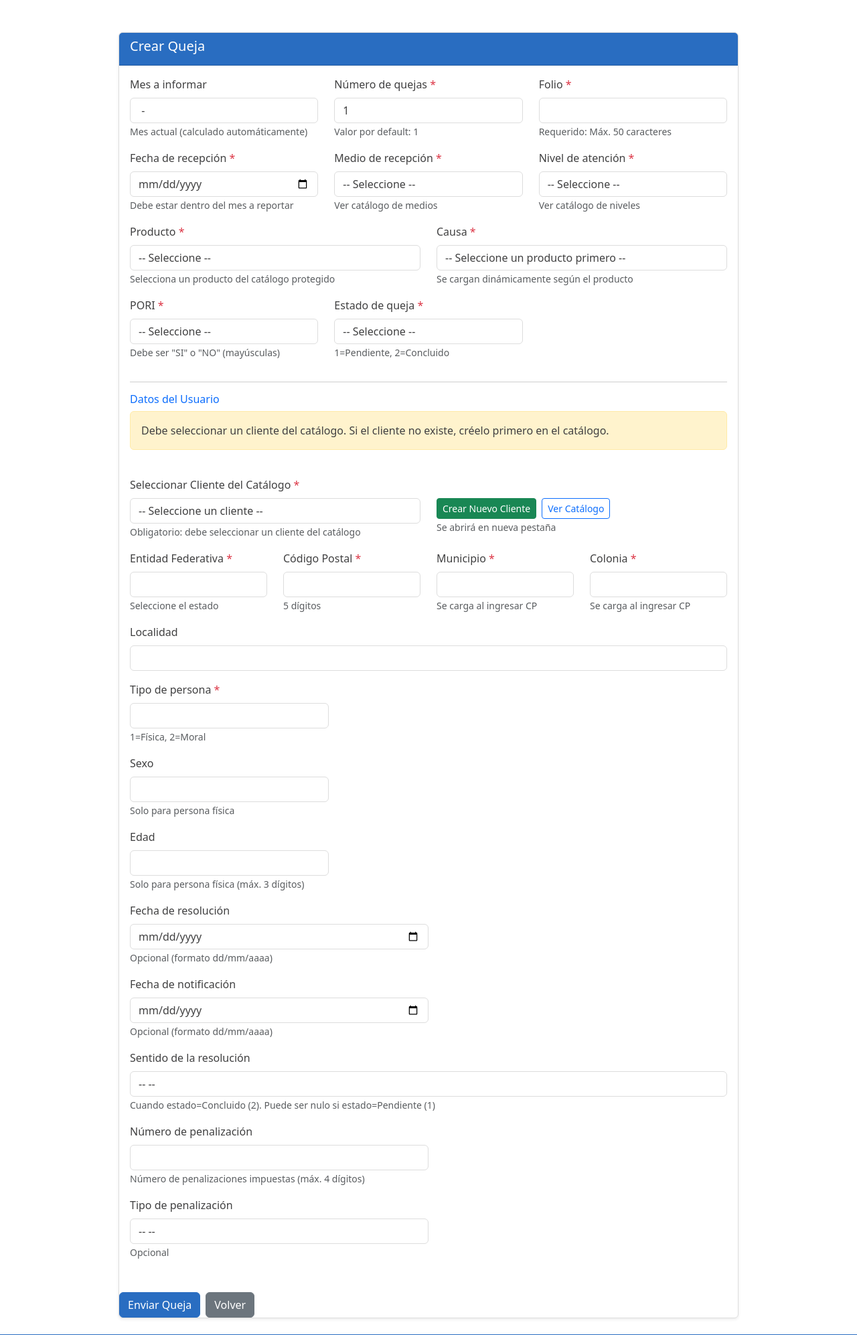
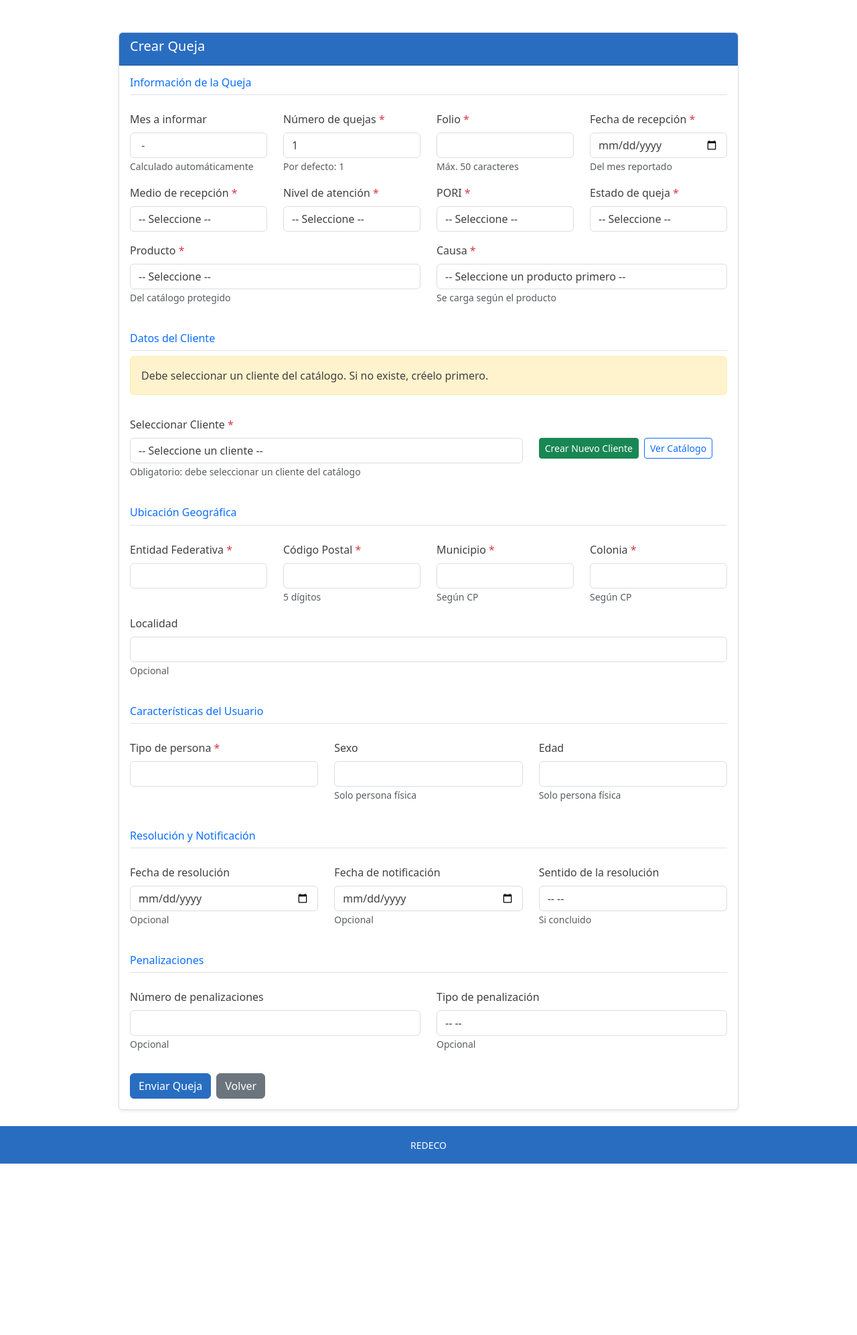
Before and after one commit to davidorado03/redeco-frontend, a Django app: template templates/create_queja.html in a window 1280 px wide. Shown: the part 56-2050 px from the top of the page at 67% size. After the commit the page ends 1794 px from the top, so only its background shows below. Run offline with Django 4.2, Linux system fonts and the light colour scheme; the template is opened without the code that fills it, so the values that code supplies are empty.

Commit message:
refactor(quejas): reorganizar estructura del formulario en secciones lógicas

```diff
--- a/templates/create_queja.html
+++ b/templates/create_queja.html
@@ -18,34 +18,45 @@
 
 				<form method="post">
 					{% csrf_token %}
+
+					<!-- SECCIÓN 1: INFORMACIÓN DE LA QUEJA -->
 					<div class="row">
-					<!-- CAMPOS REQUERIDOS PRINCIPALES -->
-					<div class="col-md-4 mb-3">
-						<label class="form-label">Mes a informar </label>
+						<div class="col-12 mb-3">
+							<h6 class="text-primary border-bottom pb-2">
+								<i class="bi bi-file-text"></i> Información de la Queja
+							</h6>
+						</div>
+					</div>
+
+					<div class="row">
+						<div class="col-md-3 mb-3">
+							<label class="form-label">Mes a informar</label>
 							<input type="hidden" name="no_trim" value="{{ current_month }}" />
 							<input type="text" class="form-control" value="{{ current_month }} - {% if current_month == 1 %}Enero{% elif current_month == 2 %}Febrero{% elif current_month == 3 %}Marzo{% elif current_month == 4 %}Abril{% elif current_month == 5 %}Mayo{% elif current_month == 6 %}Junio{% elif current_month == 7 %}Julio{% elif current_month == 8 %}Agosto{% elif current_month == 9 %}Septiembre{% elif current_month == 10 %}Octubre{% elif current_month == 11 %}Noviembre{% elif current_month == 12 %}Diciembre{% endif %}" readonly />
-						<small class="form-text text-muted">Mes actual (calculado automáticamente)</small>
+							<small class="form-text text-muted">Calculado automáticamente</small>
 						</div>
 
-					<div class="col-md-4 mb-3">
+						<div class="col-md-3 mb-3">
 							<label class="form-label">Número de quejas <span class="text-danger">*</span></label>
 							<input type="number" name="quejas_num" class="form-control" value="{{ form.quejas_num|default:'1' }}" min="1" required />
-							<small class="form-text text-muted">Valor por default: 1</small>
+							<small class="form-text text-muted">Por defecto: 1</small>
 						</div>
 
-						<div class="col-md-4 mb-3">
+						<div class="col-md-3 mb-3">
 							<label class="form-label">Folio <span class="text-danger">*</span></label>
 							<input name="folio" class="form-control" maxlength="50" value="{{ form.folio }}" required />
-							<small class="form-text text-muted">Requerido: Máx. 50 caracteres</small>
+							<small class="form-text text-muted">Máx. 50 caracteres</small>
 						</div>
 
-						<div class="col-md-4 mb-3">
+						<div class="col-md-3 mb-3">
 							<label class="form-label">Fecha de recepción <span class="text-danger">*</span></label>
 							<input type="date" name="fecha_recepcion" class="form-control" value="{{ form.fecha_recepcion }}" required />
-							<small class="form-text text-muted">Debe estar dentro del mes a reportar</small>
+							<small class="form-text text-muted">Del mes reportado</small>
+						</div>
 					</div>
 
-					<div class="col-md-4 mb-3">
+					<div class="row">
+						<div class="col-md-3 mb-3">
 							<label class="form-label">Medio de recepción <span class="text-danger">*</span></label>
 							<select name="medio_id" class="form-control" required>
 								<option value="">-- Seleccione --</option>
@@ -53,10 +64,9 @@
 								<option value="{{ m.medioId }}">{{ m.medioDsc }}</option>
 								{% endfor %}
 							</select>
-						<small class="form-text text-muted">Ver catálogo de medios</small>
 						</div>
 
-					<div class="col-md-4 mb-3">
+						<div class="col-md-3 mb-3">
 							<label class="form-label">Nivel de atención <span class="text-danger">*</span></label>
 							<select name="nivel_id" class="form-control" required>
 								<option value="">-- Seleccione --</option>
@@ -64,9 +74,28 @@
 								<option value="{{ n.nivelDeAtencionId }}">{{ n.nivelDeAtencionDsc }}</option>
 								{% endfor %}
 							</select>
-							<small class="form-text text-muted">Ver catálogo de niveles</small>
 						</div>
 
+						<div class="col-md-3 mb-3">
+							<label class="form-label">PORI <span class="text-danger">*</span></label>
+							<select name="pori" class="form-control" required>
+								<option value="">-- Seleccione --</option>
+								<option value="SI">SI</option>
+								<option value="NO">NO</option>
+							</select>
+						</div>
+
+						<div class="col-md-3 mb-3">
+							<label class="form-label">Estado de queja <span class="text-danger">*</span></label>
+							<select name="estatus" class="form-control" required>
+								<option value="">-- Seleccione --</option>
+								<option value="1">1 - Pendiente</option>
+								<option value="2">2 - Concluido</option>
+							</select>
+						</div>
+					</div>
+
+					<div class="row">
 						<div class="col-md-6 mb-3">
 							<label class="form-label">Producto <span class="text-danger">*</span></label>
 							<select id="producto_select" name="producto" class="form-control" required>
@@ -79,7 +108,7 @@
 									{% endif %}
 								{% endfor %}
 							</select>
-							<small class="form-text text-muted">Selecciona un producto del catálogo protegido</small>
+							<small class="form-text text-muted">Del catálogo protegido</small>
 						</div>
 
 						<div class="col-md-6 mb-3">
@@ -87,40 +116,25 @@
 							<select id="causas_select" name="causas_id" class="form-control" required>
 								<option value="">-- Seleccione un producto primero --</option>
 							</select>
-							<small class="form-text text-muted">Se cargan dinámicamente según el producto</small>
-						</div>
-
-						<div class="col-md-4 mb-3">
-							<label class="form-label">PORI <span class="text-danger">*</span></label>
-							<select name="pori" class="form-control" required>
-								<option value="">-- Seleccione --</option>
-								<option value="SI">SI</option>
-								<option value="NO">NO</option>
-							</select>
-							<small class="form-text text-muted">Debe ser "SI" o "NO" (mayúsculas)</small>
-						</div>
-
-						<div class="col-md-4 mb-3">
-							<label class="form-label">Estado de queja <span class="text-danger">*</span></label>
-							<select name="estatus" class="form-control" required>
-								<option value="">-- Seleccione --</option>
-								<option value="1">1 - Pendiente</option>
-								<option value="2">2 - Concluido</option>
-							</select>
-							<small class="form-text text-muted">1=Pendiente, 2=Concluido</small>
-						</div>
-
-						<!-- DATOS GEOGRÁFICOS REQUERIDOS -->
-						<div class="col-12 mb-4">
-							<hr>
-							<h6 class="text-primary">Datos del Usuario</h6>
-							<div class="alert alert-warning">
-								<i class="bi bi-exclamation-triangle"></i> Debe seleccionar un cliente del catálogo. Si el cliente no existe, créelo primero en el catálogo.
+							<small class="form-text text-muted">Se carga según el producto</small>
 						</div>
 					</div>
 
-						<div class="col-md-6 mb-3">
-							<label class="form-label">Seleccionar Cliente del Catálogo <span class="text-danger">*</span></label>
+					<!-- SECCIÓN 2: DATOS DEL CLIENTE -->
+					<div class="row mt-4">
+						<div class="col-12 mb-3">
+							<h6 class="text-primary border-bottom pb-2">
+								<i class="bi bi-person"></i> Datos del Cliente
+							</h6>
+							<div class="alert alert-warning mb-3">
+								<i class="bi bi-exclamation-triangle"></i> Debe seleccionar un cliente del catálogo. Si no existe, créelo primero.
+							</div>
+						</div>
+					</div>
+
+					<div class="row">
+						<div class="col-md-8 mb-3">
+							<label class="form-label">Seleccionar Cliente <span class="text-danger">*</span></label>
 							<select id="cliente_select" class="form-control" required>
 								<option value="">-- Seleccione un cliente --</option>
 								{% for c in clientes %}
@@ -143,21 +157,31 @@
 							<small class="form-text text-muted">Obligatorio: debe seleccionar un cliente del catálogo</small>
 						</div>
 
-						<div class="col-md-6 mb-3">
+						<div class="col-md-4 mb-3">
 							<label class="form-label">&nbsp;</label>
 							<div class="d-flex gap-2">
 								<a href="{% url 'redeco_frontend:clientes_create' %}" class="btn btn-success btn-sm" target="_blank">
 									<i class="bi bi-plus-circle"></i> Crear Nuevo Cliente
 								</a>
 								<a href="{% url 'redeco_frontend:clientes_list' %}" class="btn btn-outline-primary btn-sm" target="_blank">
-									<i class="bi bi-pencil-square"></i> Ver Catálogo
+									<i class="bi bi-list-ul"></i> Ver Catálogo
 								</a>
 							</div>
-							<small class="form-text text-muted">Se abrirá en nueva pestaña</small>
+						</div>
 					</div>
 
 					<input type="hidden" id="cliente_id_hidden" name="cliente_id" value="">
 
+					<!-- SECCIÓN 3: DATOS GEOGRÁFICOS -->
+					<div class="row mt-4">
+						<div class="col-12 mb-3">
+							<h6 class="text-primary border-bottom pb-2">
+								<i class="bi bi-geo-alt"></i> Ubicación Geográfica
+							</h6>
+						</div>
+					</div>
+
+					<div class="row">
 						<div class="col-md-3 mb-3">
 							<label class="form-label">Entidad Federativa <span class="text-danger">*</span></label>
 							<input type="text" id="estado_nombre_display" class="form-control" readonly style="display:none;">
@@ -167,7 +191,6 @@
 								<option value="{{ e.claveEdo }}">{{ e.estado }}</option>
 								{% endfor %}
 							</select>
-							<small class="form-text text-muted">Seleccione el estado</small>
 						</div>
 
 						<div class="col-md-3 mb-3">
@@ -182,7 +205,7 @@
 							<select id="municipio_select" name="municipio" class="form-control" required disabled>
 								<option value="">-- Ingrese CP primero --</option>
 							</select>
-							<small class="form-text text-muted">Se carga al ingresar CP</small>
+							<small class="form-text text-muted">Según CP</small>
 						</div>
 
 						<div class="col-md-3 mb-3">
@@ -191,16 +214,26 @@
 							<select id="colonia_select" name="colonia" class="form-control" required disabled>
 								<option value="">-- Ingrese CP primero --</option>
 							</select>
-							<small class="form-text text-muted">Se carga al ingresar CP</small>
+							<small class="form-text text-muted">Según CP</small>
 						</div>
 
 						<div class="col-md-12 mb-3">
 							<label class="form-label">Localidad</label>
 							<input id="localidad_input" name="localidad" class="form-control" maxlength="8" value="{{ form.localidad }}" />
+							<small class="form-text text-muted">Opcional</small>
 						</div>
 					</div>
 
-						<!-- DATOS DEL USUARIO -->
+					<!-- SECCIÓN 4: CARACTERÍSTICAS DEL USUARIO -->
+					<div class="row mt-4">
+						<div class="col-12 mb-3">
+							<h6 class="text-primary border-bottom pb-2">
+								<i class="bi bi-person-badge"></i> Características del Usuario
+							</h6>
+						</div>
+					</div>
+
+					<div class="row">
 						<div class="col-md-4 mb-3">
 							<label class="form-label">Tipo de persona <span class="text-danger">*</span></label>
 							<input type="text" id="tipo_persona_display" class="form-control" readonly style="display:none;">
@@ -209,7 +242,6 @@
 								<option value="1">1 - Persona Física</option>
 								<option value="2">2 - Persona Moral</option>
 							</select>
-							<small class="form-text text-muted">1=Física, 2=Moral</small>
 						</div>
 
 						<div class="col-md-4 mb-3">
@@ -220,44 +252,64 @@
 								<option value="H">H - Hombre</option>
 								<option value="M">M - Mujer</option>
 							</select>
-							<small class="form-text text-muted">Solo para persona física</small>
+							<small class="form-text text-muted">Solo persona física</small>
 						</div>
 
 						<div class="col-md-4 mb-3">
 							<label class="form-label">Edad</label>
 							<input type="number" id="edad_input" name="edad" class="form-control" min="0" max="999" value="{{ form.edad }}" />
-							<small class="form-text text-muted">Solo para persona física (máx. 3 dígitos)</small>
+							<small class="form-text text-muted">Solo persona física</small>
+						</div>
 					</div>
 
-						<!-- RESOLUCIÓN Y NOTIFICACIÓN -->
-						<div class="col-md-6 mb-3">
+					<!-- SECCIÓN 5: RESOLUCIÓN Y NOTIFICACIÓN -->
+					<div class="row mt-4">
+						<div class="col-12 mb-3">
+							<h6 class="text-primary border-bottom pb-2">
+								<i class="bi bi-check-circle"></i> Resolución y Notificación
+							</h6>
+						</div>
+					</div>
+
+					<div class="row">
+						<div class="col-md-4 mb-3">
 							<label class="form-label">Fecha de resolución</label>
 							<input type="date" name="fecha_resolucion" class="form-control" value="{{ form.fecha_resolucion }}" />
-							<small class="form-text text-muted">Opcional (formato dd/mm/aaaa)</small>
+							<small class="form-text text-muted">Opcional</small>
 						</div>
 
-						<div class="col-md-6 mb-3">
+						<div class="col-md-4 mb-3">
 							<label class="form-label">Fecha de notificación</label>
 							<input type="date" name="fecha_notificacion" class="form-control" value="{{ form.fecha_notificacion }}" />
-							<small class="form-text text-muted">Opcional (formato dd/mm/aaaa)</small>
+							<small class="form-text text-muted">Opcional</small>
 						</div>
 
-						<div class="col-md-12 mb-3">
+						<div class="col-md-4 mb-3">
 							<label class="form-label">Sentido de la resolución</label>
 							<select name="respuesta" class="form-control">
 								<option value="">-- --</option>
-								<option value="1">1 - Totalmente favorable al usuario</option>
-								<option value="2">2 - Desfavorable al usuario</option>
-								<option value="3">3 - Parcialmente favorable al usuario</option>
+								<option value="1">1 - Favorable al usuario</option>
+								<option value="2">2 - Desfavorable</option>
+								<option value="3">3 - Parcialmente favorable</option>
 							</select>
-							<small class="form-text text-muted">Cuando estado=Concluido (2). Puede ser nulo si estado=Pendiente (1)</small>
+							<small class="form-text text-muted">Si concluido</small>
+						</div>
 					</div>
 
-						<!-- PENALIZACIONES -->
+					<!-- SECCIÓN 6: PENALIZACIONES -->
+					<div class="row mt-4">
+						<div class="col-12 mb-3">
+							<h6 class="text-primary border-bottom pb-2">
+								<i class="bi bi-exclamation-octagon"></i> Penalizaciones
+							</h6>
+						</div>
+					</div>
+
+					<div class="row">
 						<div class="col-md-6 mb-3">
-							<label class="form-label">Número de penalización</label>
+							<label class="form-label">Número de penalizaciones</label>
 							<input type="number" name="num_penal" class="form-control" min="0" max="9999" value="{{ form.num_penal }}" />
-							<small class="form-text text-muted">Número de penalizaciones impuestas (máx. 4 dígitos)</small>
+							<small class="form-text text-muted">Opcional</small>
 						</div>
 
 						<div class="col-md-6 mb-3">
```
Lines whose indentation alone changed are shown as unchanged.
